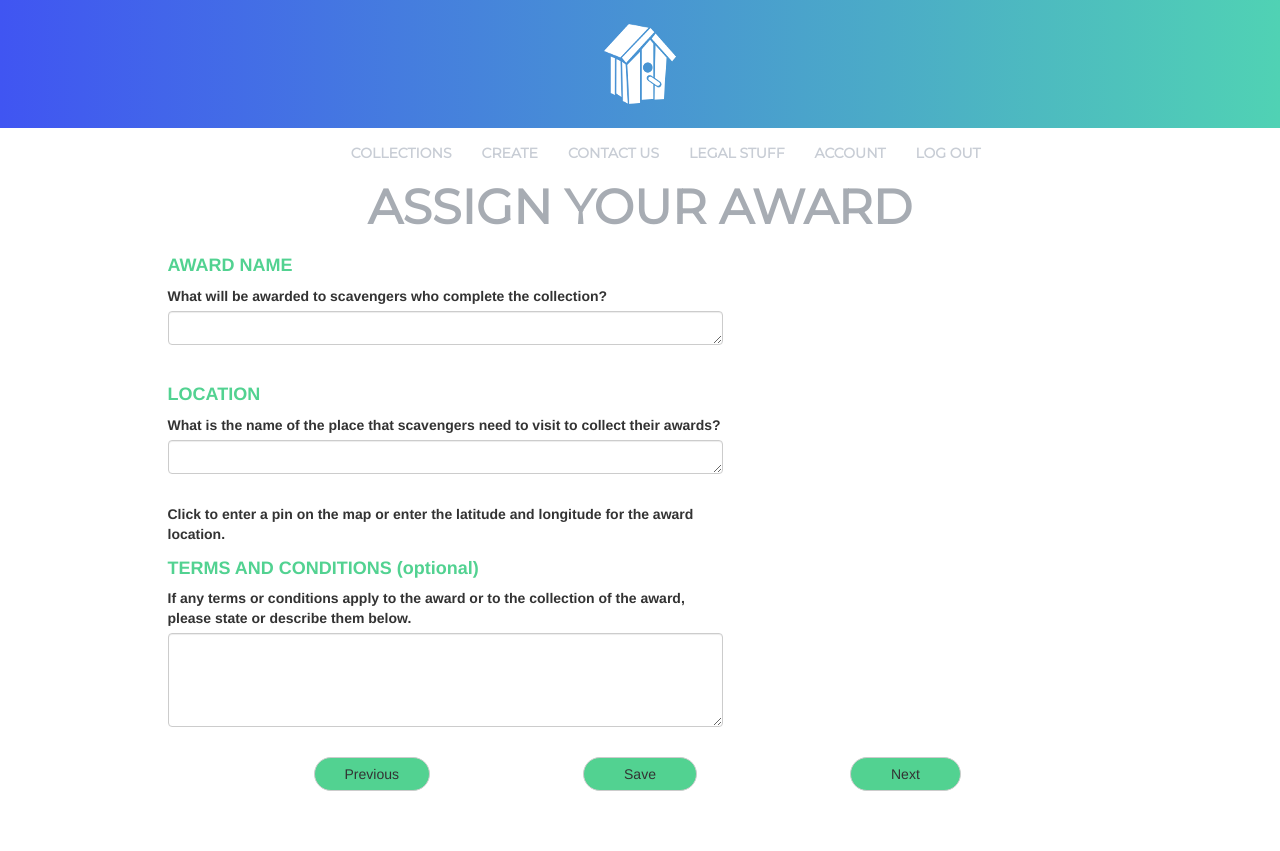
After one commit to CSCD488Team1-F17/MagpieCMS, a PHP site: template app/templates/awards.twig in a window 1280 px wide. The commit adds this page. Run offline with PHP 8.4, Linux system fonts and the light colour scheme; the template is opened without the code that fills it, so the values that code supplies are empty; some libraries are stand-ins or nearby versions.

Commit message:
Awards page

```diff
--- a/app/src/routes/webapp.php
+++ b/app/src/routes/webapp.php
@@ -236,4 +236,9 @@
             echo "hey!";
         }
 	});
+
+	$app->get('/awards/{cid}', function(Request $request, Response $response, $args){
+		$cid = (int)$request->getAttribute('cid');
+        return authCheck('awards.twig', $this, $request, $response, ['cid'=> $cid]);
+    });
 ?>
--- /dev/null
+++ b/app/templates/awards.twig
@@ -0,0 +1,63 @@
+{% extends "base.twig" %}
+
+{% block content %}
+    <div class="container">
+        <h1>ASSIGN YOUR AWARD</h1>
+        <div class="row">
+            <div class="col-md-1"></div>
+            <div class="col-md-6">
+                <h4 style="color:#52D291"><strong>AWARD NAME</strong></h4>
+                <div></div>
+                <label>What will be awarded to scavengers who complete the collection?</label>
+                <textarea class="form-control" rows="1" id="name"></textarea>
+                <div style="padding: 15px"></div>
+                <h4 style="color:#52D291"><strong>LOCATION</strong></h4>
+                <div></div>
+				<label>What is the name of the place that scavengers need to visit to collect their awards?</label>
+				<textarea class="form-control" rows="1" id="locationName"></textarea>
+                <div style="padding: 15px"></div>
+				<label>Click to enter a pin on the map or enter the latitude and longitude for the award location.</label>
+				<h4 style="color:#52D291"><strong>TERMS AND CONDITIONS (optional)</strong></h4>
+				<div></div>
+				<label>If any terms or conditions apply to the award or to the collection of the award, please state or describe them below.</label>
+				<textarea class="form-control" rows="4" id="termsAndConditions"></textarea>
+				<div style="padding: 15px"></div>
+            </div>
+            <div class="col-md-5"></div>
+        </div>
+        <div class="row">
+            <div class="col-md-4">
+                <button id="btn-prev" class="btn btn-default btn-md pull-right" style="border-radius: 17px; background: #52D291; padding-left: 30px; padding-right: 30px;">Previous</button>
+            </div>
+            <div class="col-md-4 text-center">
+                <button class="btn btn-default btn-md" style="border-radius: 17px; background: #52D291; padding-left: 40px; padding-right: 40px;" id="btn-save">Save</button>
+            </div>
+            <div class="col-md-4">
+                <button class="btn btn-default btn-md pull-left" style="border-radius: 17px; background: #52D291; padding-left: 40px; padding-right: 40px;" id="btn-next">Next</button>
+            </div>
+        </div>
+        <div style="padding: 30px"></div>
+        <script>
+            $(document).on('click', '#btn-next', function(){
+                var name = $("#name").val();
+				var termsAndConditions = $("#termsAndConditions").val();
+                var cid = {{cid|json_encode|raw}};
+                var form = $('form')[0];
+                var formData = new FormData(form);
+                formData.append("cid", cid);
+                formData.append("name", name);
+                formData.append("termsAndConditions", termsAndConditions);
+                $.ajax({
+                    url:'/add/awards',
+                    type:'post',
+                    data:formData,
+                    contentType: false,
+                    processData: false,
+                    success:function(data){
+                        window.location.href = "/collections;
+                    }
+                });
+            });
+        </script>
+    </div>
+{% endblock %}
```
Also changed, not shown: app/src/routes/api.php (+12 -0 lines).
